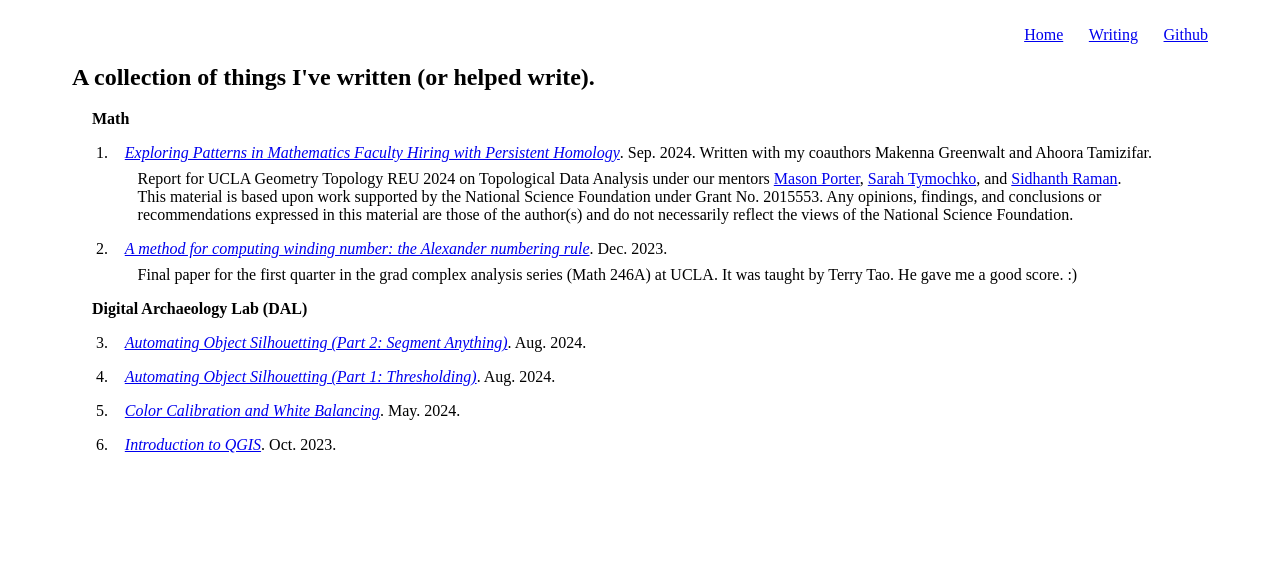
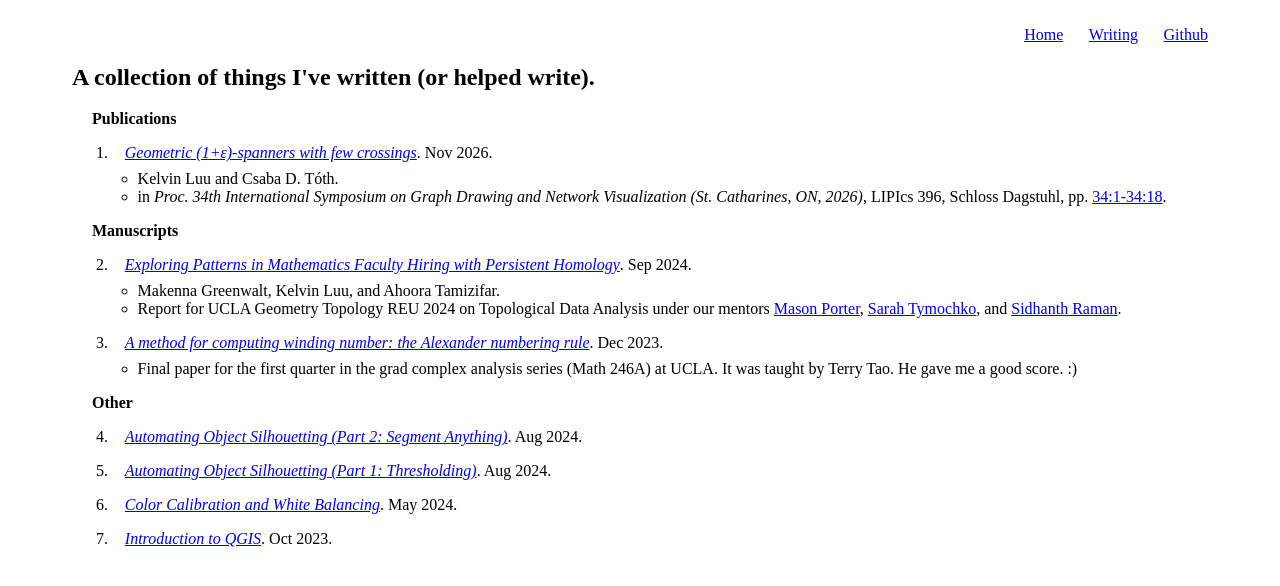
Before and after one commit to luukelvin/luukelvin.github.io, a plain HTML site: page docs/writing.html in a window 1280 px wide. Drawn offline with Linux system fonts and the light colour scheme.

Commit message:
Update Nov 12 2026.

```diff
--- a/docs/writing.html
+++ b/docs/writing.html
@@ -28,56 +28,88 @@
 
     <ol>
 
-    <div class="writing-list-category" id="writing-list-math">
-    <h4> Math </h4>
+    <div class="writing-list-category" id="writing-list-pub">
+    <h4> Publications </h4>
 
     <li>
     <div class="writing-entry">
-        <p class="writing-brief"><a href=https://ww3.math.ucla.edu/wp-content/uploads/2024/10/UCLA_Math_Genealogy_REU_Report-1.pdf><em>Exploring Patterns in Mathematics Faculty Hiring with Persistent Homology</em></a>. Sep. 2024.  Written with my coauthors Makenna Greenwalt and Ahoora Tamizifar. </p>
-        <p class="writing-desc">Report for UCLA Geometry Topology REU 2024 on Topological Data Analysis under our mentors <a href="https://www.math.ucla.edu/~mason/">Mason Porter</a>, <a href="https://www.sarahtymochko.com/">Sarah Tymochko</a>, and <a href="https://www.svraman.com/">Sidhanth Raman</a>.
-<br>
-This material is based upon work supported by the National Science Foundation under Grant No. 2015553. Any opinions, findings, and conclusions or recommendations expressed in this material are those of the author(s) and do not necessarily reflect the views of the National Science Foundation.</p>
-    </div>
-    </li>
-
-    <li>
-    <div class="writing-entry">
-        <p class="writing-brief"><a href=/media/writing/alexander_numbering.pdf><em>A method for computing winding number: the Alexander numbering rule</em></a>. Dec. 2023. </p>
-        <p class="writing-desc">Final paper for the first quarter in the grad complex analysis series (Math 246A) at UCLA. It was taught by Terry Tao. He gave me a good score. :)</p>
+      <p class="writing-brief"><a href=http://arxiv.org/abs/2607.25040><em>Geometric (1+ε)-spanners with few crossings</em></a>. Nov 2026. </p>
+        <ul class="writing-desc">
+             <li> Kelvin Luu and Csaba D. Tóth. </li>
+             <li>in <em>Proc. 34th International Symposium on Graph Drawing and Network Visualization (St. Catharines, ON, 2026)</em>, LIPIcs 396, Schloss Dagstuhl, pp. <a href="https://doi.org/10.4230/LIPIcs.GD.2026.36">34:1-34:18</a>.</li>
+        </ul>
     </div>
     </li>
 
     </div>
 
 
-    <div class="writing-list-category" id="writing-list-dal">
-    <h4> Digital Archaeology Lab (DAL) </h4>
+    <div class="writing-list-category" id="writing-list-man">
+    <h4> Manuscripts </h4>
 
     <li>
     <div class="writing-entry">
-        <p class="writing-brief"><a href=https://dal.ucla.edu/blog/2024/08/05/automating-object-silhouetting-part-2-segment-anything/><em>Automating Object Silhouetting (Part 2: Segment Anything)</em></a>. Aug. 2024. </p>
-        <p class="writing-desc"></p>
+      <p class="writing-brief"><a href=https://ww3.math.ucla.edu/wp-content/uploads/2024/10/UCLA_Math_Genealogy_REU_Report-1.pdf><em>Exploring Patterns in Mathematics Faculty Hiring with Persistent Homology</em></a>. Sep 2024. </p>
+        <ul class="writing-desc">
+             <li> Makenna Greenwalt, Kelvin Luu, and Ahoora Tamizifar. </li>
+             <li>Report for UCLA Geometry Topology REU 2024 on Topological Data Analysis under our mentors <a href="https://www.math.ucla.edu/~mason/">Mason Porter</a>, <a href="https://www.sarahtymochko.com/">Sarah Tymochko</a>, and <a href="https://www.svraman.com/">Sidhanth Raman</a>.</li>
+        </ul>
     </div>
     </li>
 
     <li>
     <div class="writing-entry">
-        <p class="writing-brief"><a href=https://dal.ucla.edu/blog/2024/08/05/automating-object-silhouetting-part-1-thresholding/><em>Automating Object Silhouetting (Part 1: Thresholding)</em></a>. Aug. 2024. </p>
-        <p class="writing-desc"></p>
+      <p class="writing-brief"><a href=/media/writing/alexander_numbering.pdf><em>A method for computing winding number: the Alexander numbering rule</em></a>. Dec 2023. </p>
+        <ul class="writing-desc">
+
+             <li>Final paper for the first quarter in the grad complex analysis series (Math 246A) at UCLA. It was taught by Terry Tao. He gave me a good score. :)</li>
+        </ul>
+    </div>
+    </li>
+
+    </div>
+
+
+    <div class="writing-list-category" id="writing-list-oth">
+    <h4> Other </h4>
+
+    <li>
+    <div class="writing-entry">
+      <p class="writing-brief"><a href=https://dal.ucla.edu/blog/2024/08/05/automating-object-silhouetting-part-2-segment-anything/><em>Automating Object Silhouetting (Part 2: Segment Anything)</em></a>. Aug 2024. </p>
+        <ul class="writing-desc">
+
+
+        </ul>
     </div>
     </li>
 
     <li>
     <div class="writing-entry">
-        <p class="writing-brief"><a href=https://dal.ucla.edu/color-calibration-and-white-balancing/><em>Color Calibration and White Balancing</em></a>. May. 2024. </p>
-        <p class="writing-desc"></p>
+      <p class="writing-brief"><a href=https://dal.ucla.edu/blog/2024/08/05/automating-object-silhouetting-part-1-thresholding/><em>Automating Object Silhouetting (Part 1: Thresholding)</em></a>. Aug 2024. </p>
+        <ul class="writing-desc">
+
+
+        </ul>
     </div>
     </li>
 
     <li>
     <div class="writing-entry">
-        <p class="writing-brief"><a href=https://dal.ucla.edu/introduction-to-qgis/><em>Introduction to QGIS</em></a>. Oct. 2023. </p>
-        <p class="writing-desc"></p>
+      <p class="writing-brief"><a href=https://dal.ucla.edu/color-calibration-and-white-balancing/><em>Color Calibration and White Balancing</em></a>. May 2024. </p>
+        <ul class="writing-desc">
+
+
+        </ul>
+    </div>
+    </li>
+
+    <li>
+    <div class="writing-entry">
+      <p class="writing-brief"><a href=https://dal.ucla.edu/introduction-to-qgis/><em>Introduction to QGIS</em></a>. Oct 2023. </p>
+        <ul class="writing-desc">
+
+
+        </ul>
     </div>
     </li>
 
```
Also changed, not shown: docs/index.html (+11 -10 lines), docs/static/info/css/base.css (line endings or trailing spaces), docs/static/info/css/home.css (line endings or trailing spaces), docs/static/info/css/writing_overview.css (line endings or trailing spaces), 1 other file.
